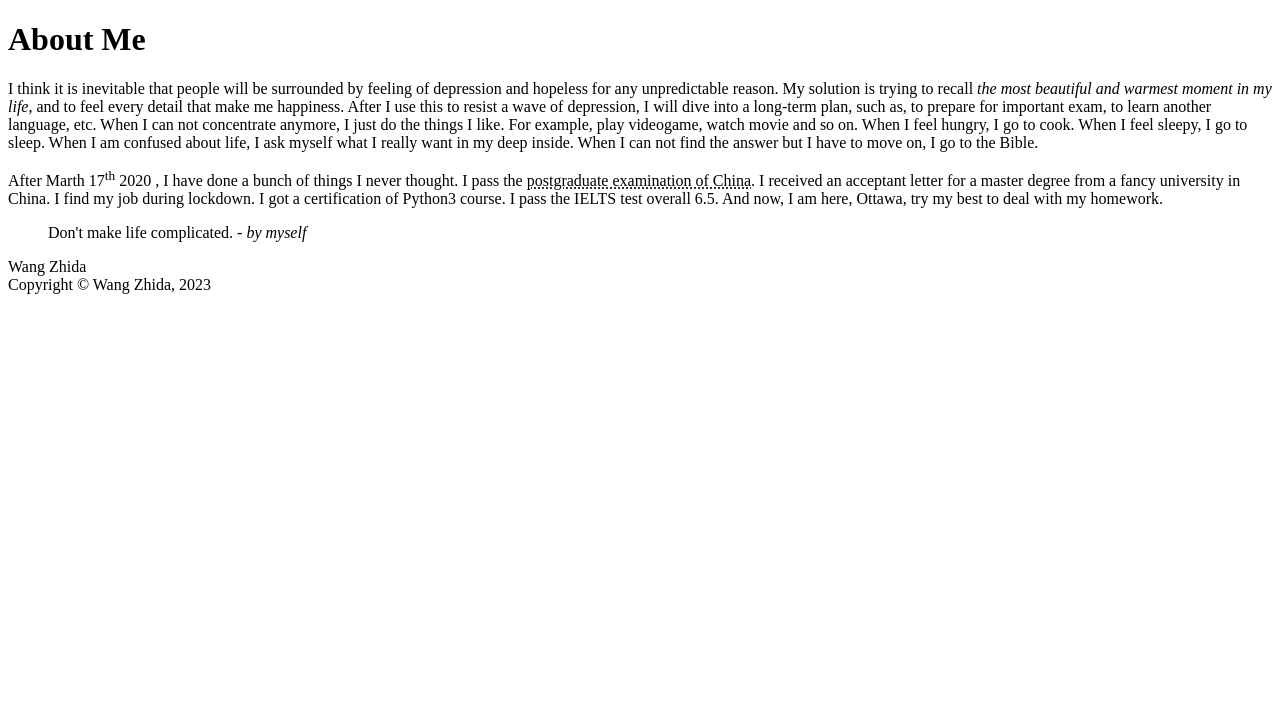
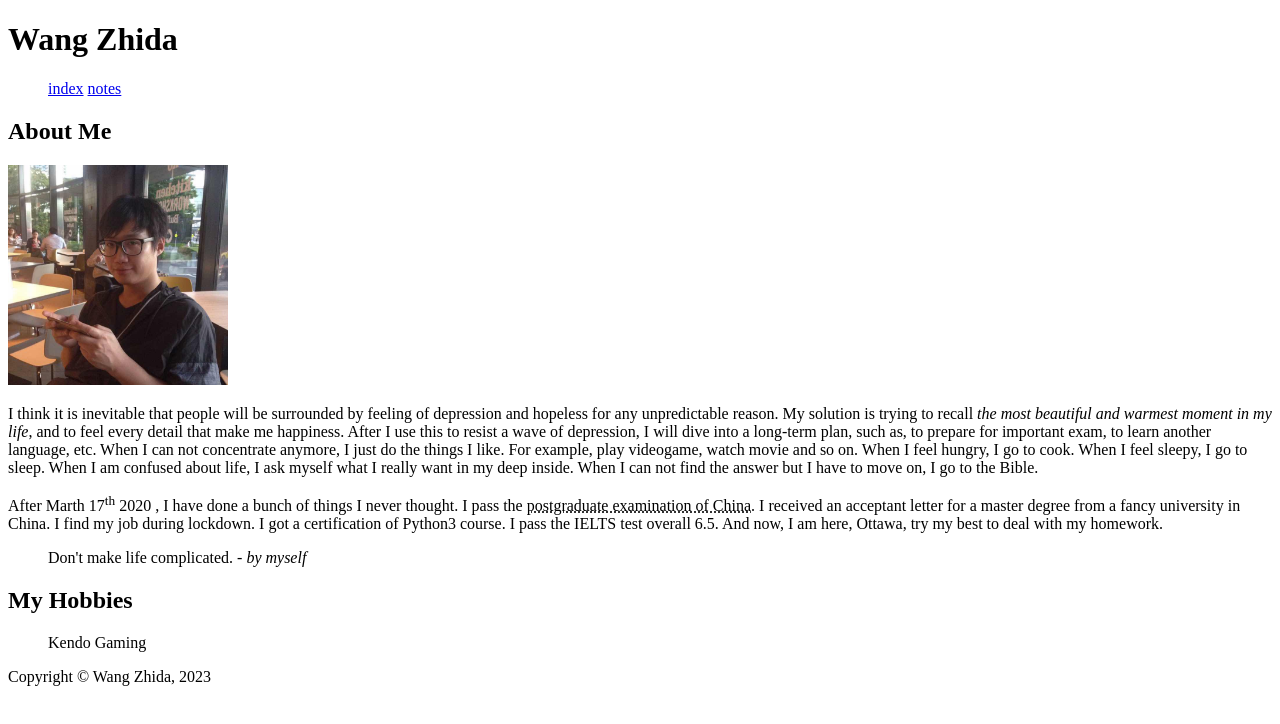
Before and after one commit to wang0950-Ga/wang0950.github.io, a plain HTML site: page html-assignment/index.html in a window 1280 px wide. Drawn offline with Linux system fonts and the light colour scheme.

Commit message:
Adding a photo and my hobbies

```diff
--- a/html-assignment/index.html
+++ b/html-assignment/index.html
@@ -1,27 +1,56 @@
 <!DOCTYPE html>
 <html lang="en">
+
 <head>
   <mata charset="UTF-8">
     <!-- Add a site header with your name as the main heading of the site. -->
-  <title>Wang Zhida</title>
+    <title>Wang Zhida</title>
+  </mata>
 </head>
+
 <body>
-    <!-- Add an article with heading About Me. -->
-    <h1>About Me</h1>
+  <!-- Add an article with heading About Me. -->
+  <header>
+    <h1>Wang Zhida</h1>
+    <nav>
+      <ul>
+        <il><a href="index.html" target="_blank">index</a></il>
+        <il><a href="notes.html" target="_blank">notes</a></il>
+      </ul>
+    </nav>
+  </header>
+  <article>
+    <h2>About Me</h2>
     <!--Write at least two paragraphs about yourself. Minimum 50 words per paragraph. -->
     <!-- Use the following tags where possible: superscript, emphasis, and abbreviation. -->
-    <p>I think it is inevitable that people will be surrounded by feeling of depression and hopeless for any unpredictable reason. My solution is trying to recall <em>the most beautiful and warmest moment in my life</em>, and to feel every detail that make me happiness. After I use this to resist a wave of depression, I will dive into a long-term plan, such as, to prepare for important exam, to learn another language, etc. When I can not concentrate anymore, I just do the things I like. For example, play videogame, watch movie and so on. When I feel hungry, I go to cook. When I feel sleepy, I go to sleep. When I am confused about life, I ask myself what I really want in my deep inside. When I can not find the answer but I have to move on, I go to the Bible. </p>
+    <img src="./images/wangzhida.jpg" width="220" height="220" alt="2016 in Melbourne" title="2016 in Melbourne">
+    <p>I think it is inevitable that people will be surrounded by feeling of depression and hopeless for any
+      unpredictable reason. My solution is trying to recall <em>the most beautiful and warmest moment in my life</em>,
+      and to feel every detail that make me happiness. After I use this to resist a wave of depression, I will dive into
+      a long-term plan, such as, to prepare for important exam, to learn another language, etc. When I can not
+      concentrate anymore, I just do the things I like. For example, play videogame, watch movie and so on. When I feel
+      hungry, I go to cook. When I feel sleepy, I go to sleep. When I am confused about life, I ask myself what I really
+      want in my deep inside. When I can not find the answer but I have to move on, I go to the Bible. </p>
 
-    <P>After Marth 17<sup>th</sup> 2020 , I have done a bunch of things I never thought. I pass the <abbr title="Postgraduate Admission Test is a standardized test that is an admission requirement for all graduate schools in mainland China.">postgraduate examination of China</abbr>. I received an acceptant letter for a master degree from a fancy university in China. I find my job during lockdown. I got a certification of Python3 course. I pass the IELTS test overall 6.5. And now, I am here, Ottawa, try my best to deal with my homework.</P>
+    <P>After Marth 17<sup>th</sup> 2020 , I have done a bunch of things I never thought. I pass the <abbr
+        title="Postgraduate Admission Test is a standardized test that is an admission requirement for all graduate schools in mainland China.">postgraduate
+        examination of China</abbr>. I received an acceptant letter for a master degree from a fancy university in
+      China. I find my job during lockdown. I got a certification of Python3 course. I pass the IELTS test overall 6.5.
+      And now, I am here, Ottawa, try my best to deal with my homework.</P>
     <!-- Add a motivational quote that you like with proper citation. If it is in your own words credit yourself. -->
     <blockquote>
-        Don't make life complicated. <cite> - by myself</cite>
+      Don't make life complicated. <cite> - by myself</cite>
     </blockquote>
-    <header>Wang Zhida</header>
-    <article></article>
-</body>
-<footer>
+  </article>
+  <h2>My Hobbies</h2>
+  <ul>
+    <il>Kendo</il>
+    <il>Gaming</il>
+  </ul>
+  <footer>
     <!-- Add a footer with copyright information. -->
     Copyright &copy; Wang Zhida, 2023
-</footer>
+  </footer>
+</body>
+
 </html>
```
